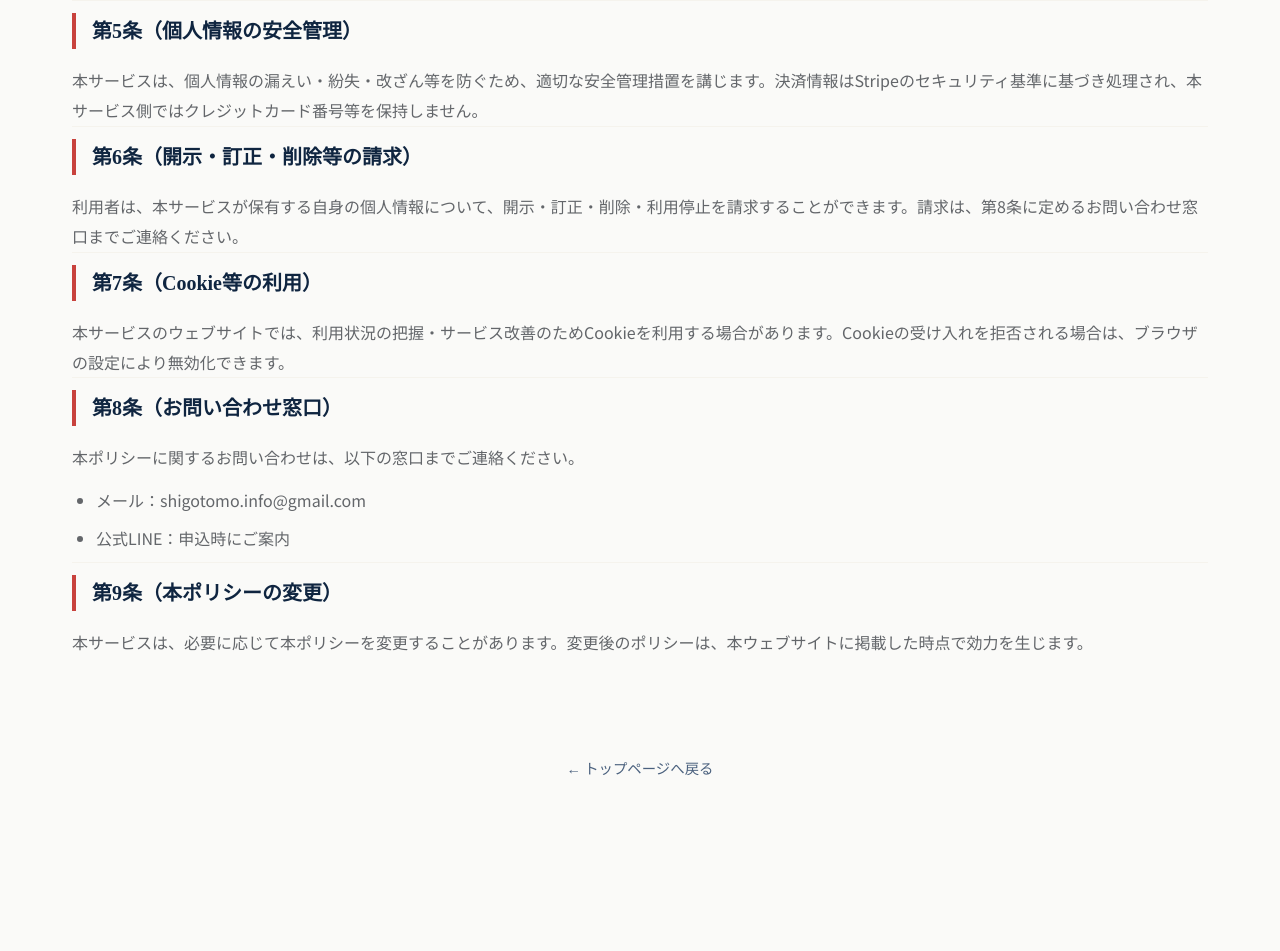
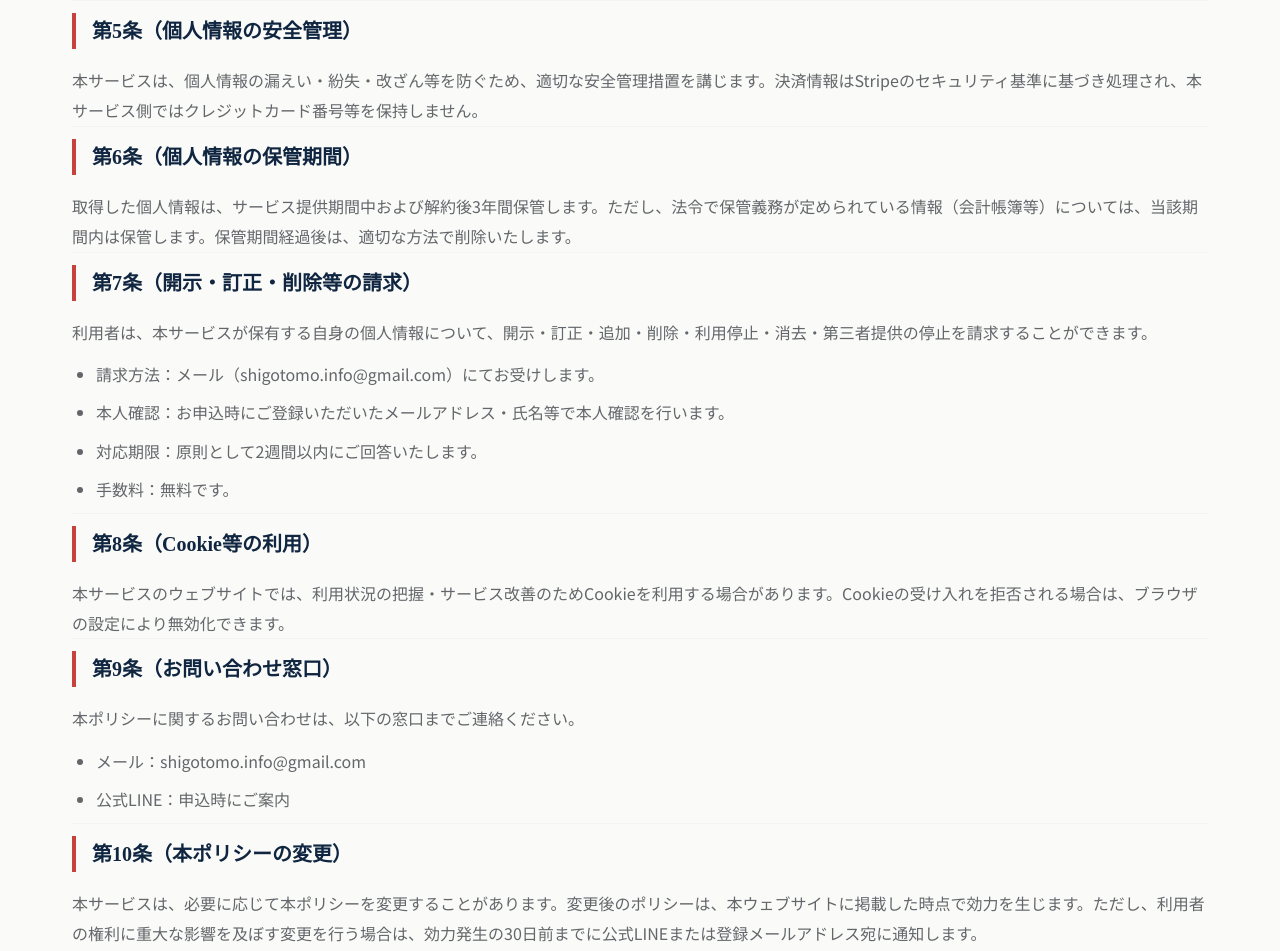
Before and after one commit to 713ikarosu/shigotomo, an Astro site: page /privacy in a window 1280 px wide. Shown: the part 1440-2391 px from the top of the page. Before the commit the page ends 2318 px from the top, so only its background shows below. Built offline with nearby package versions, Linux system fonts and the light colour scheme; Astro itself is replaced by a stand-in of ours.

Commit message:
リーガルチェック指摘を反映
deep-research による2026-05-07リーガルチェックの指摘に対応。

- terms.astro:
  - 第2条: 18歳未満の法定代理人同意を明記 [9-C]
  - 第6条: 返金例外（事業者帰責事由による場合）を追加 [3-A]
  - 第11条: 重要変更の30日前事前通知義務を明記 [3-B]
  - 第13条: 反社会的勢力排除条項を新設 [10-C]
  - キャンセルポリシー: 終了事由の列挙と返金例外を整理 [3-A]
- privacy.astro:
  - 第6条: 保管期間（3年）を新設 [6-A]
  - 第7条: 開示請求手続き（請求方法・本人確認・期限・手数料）を明記 [6-B]
  - 第7条: 第三者提供の停止請求も含めて明示 [6-C]
  - 第10条: 重要変更の事前通知を追記
- legal.astro: 電話番号開示の応答期限（2営業日以内）を明記 [1-B]
- Footer.astro: 著作権表記を「辻中 邑弥（シゴトモ）」に [10-A]
- Service.astro: 「医療行為ではない」予防的明示を追加 [7-A]

Stripe Payment Link 6項目表示・Googleフォーム冒頭注記 [2-A] は別途対応。

Co-Authored-By: Claude Opus 4.7 (1M context) <noreply@anthropic.com>

```diff
--- a/src/components/Footer.astro
+++ b/src/components/Footer.astro
@@ -26,7 +26,7 @@ const currentYear = new Date().getFullYear()
       </div>
     </div>
     <div class={styles.footerBottom}>
-      <p>&copy; {currentYear} シゴトモ All rights reserved.</p>
+      <p>&copy; {currentYear} 辻中 邑弥（シゴトモ） All rights reserved.</p>
     </div>
   </div>
 </footer>
--- a/src/components/Service.astro
+++ b/src/components/Service.astro
@@ -20,7 +20,7 @@ const features = [
   {
     icon: '🤝',
     title: '医師×教育の視点',
-    description: 'メインは教師（つっちゃん先生）の毎日の伴走。その裏で医師（Dr.大将）が学習計画を設計します。プラン間の違いは伴走の濃さで、計画品質はどのプランも一定です。',
+    description: 'メインは教師（つっちゃん先生）の毎日の伴走。その裏で医師（Dr.大将）が学習計画を設計します。プラン間の違いは伴走の濃さで、計画品質はどのプランも一定です。なお、本サービスは医療行為・医学的指導を提供するものではありません。',
   },
 ]
 ---
--- a/src/pages/legal.astro
+++ b/src/pages/legal.astro
@@ -41,7 +41,7 @@ import styles from '../styles/terms.module.css'
           <h2>連絡先</h2>
           <ul>
             <li>メールアドレス：shigotomo.info@gmail.com</li>
-            <li>電話番号：請求があれば遅滞なく開示いたします</li>
+            <li>電話番号：請求があれば遅滞なく開示いたします（上記メールアドレスにてご請求いただいた場合、2営業日以内に開示いたします）</li>
             <li>受付時間：メールにて随時受付（返信は3営業日以内）</li>
           </ul>
         </section>
--- a/src/pages/privacy.astro
+++ b/src/pages/privacy.astro
@@ -68,17 +68,28 @@ import styles from '../styles/terms.module.css'
         </section>
 
         <section class={styles.section}>
-          <h2>第6条（開示・訂正・削除等の請求）</h2>
-          <p>利用者は、本サービスが保有する自身の個人情報について、開示・訂正・削除・利用停止を請求することができます。請求は、第8条に定めるお問い合わせ窓口までご連絡ください。</p>
+          <h2>第6条（個人情報の保管期間）</h2>
+          <p>取得した個人情報は、サービス提供期間中および解約後3年間保管します。ただし、法令で保管義務が定められている情報（会計帳簿等）については、当該期間内は保管します。保管期間経過後は、適切な方法で削除いたします。</p>
         </section>
 
         <section class={styles.section}>
-          <h2>第7条（Cookie等の利用）</h2>
+          <h2>第7条（開示・訂正・削除等の請求）</h2>
+          <p>利用者は、本サービスが保有する自身の個人情報について、開示・訂正・追加・削除・利用停止・消去・第三者提供の停止を請求することができます。</p>
+          <ul>
+            <li>請求方法：メール（shigotomo.info@gmail.com）にてお受けします。</li>
+            <li>本人確認：お申込時にご登録いただいたメールアドレス・氏名等で本人確認を行います。</li>
+            <li>対応期限：原則として2週間以内にご回答いたします。</li>
+            <li>手数料：無料です。</li>
+          </ul>
+        </section>
+
+        <section class={styles.section}>
+          <h2>第8条（Cookie等の利用）</h2>
           <p>本サービスのウェブサイトでは、利用状況の把握・サービス改善のためCookieを利用する場合があります。Cookieの受け入れを拒否される場合は、ブラウザの設定により無効化できます。</p>
         </section>
 
         <section class={styles.section}>
-          <h2>第8条（お問い合わせ窓口）</h2>
+          <h2>第9条（お問い合わせ窓口）</h2>
           <p>本ポリシーに関するお問い合わせは、以下の窓口までご連絡ください。</p>
           <ul>
             <li>メール：shigotomo.info@gmail.com</li>
@@ -87,8 +98,8 @@ import styles from '../styles/terms.module.css'
         </section>
 
         <section class={styles.section}>
-          <h2>第9条（本ポリシーの変更）</h2>
-          <p>本サービスは、必要に応じて本ポリシーを変更することがあります。変更後のポリシーは、本ウェブサイトに掲載した時点で効力を生じます。</p>
+          <h2>第10条（本ポリシーの変更）</h2>
+          <p>本サービスは、必要に応じて本ポリシーを変更することがあります。変更後のポリシーは、本ウェブサイトに掲載した時点で効力を生じます。ただし、利用者の権利に重大な影響を及ぼす変更を行う場合は、効力発生の30日前までに公式LINEまたは登録メールアドレス宛に通知します。</p>
         </section>
       </div>
 
```
Also changed, not shown: src/pages/terms.astro (+21 -6 lines).
